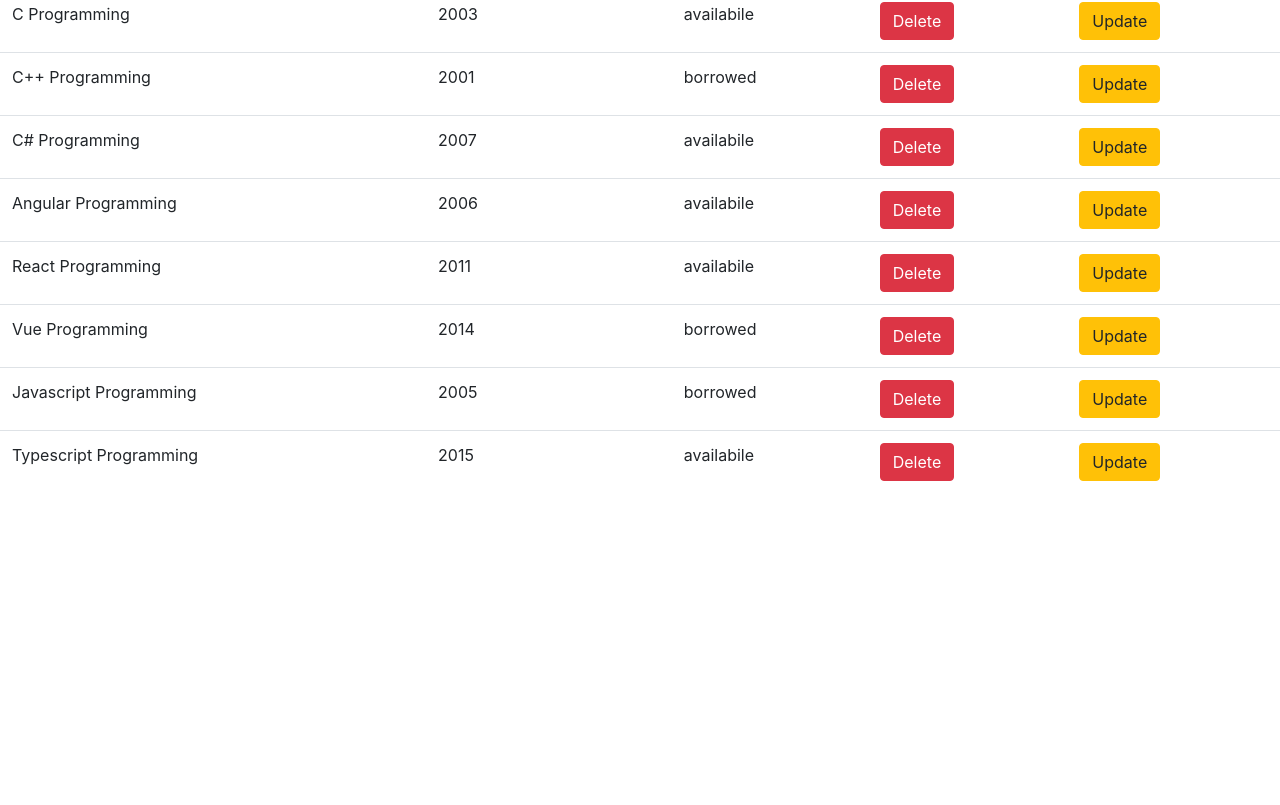
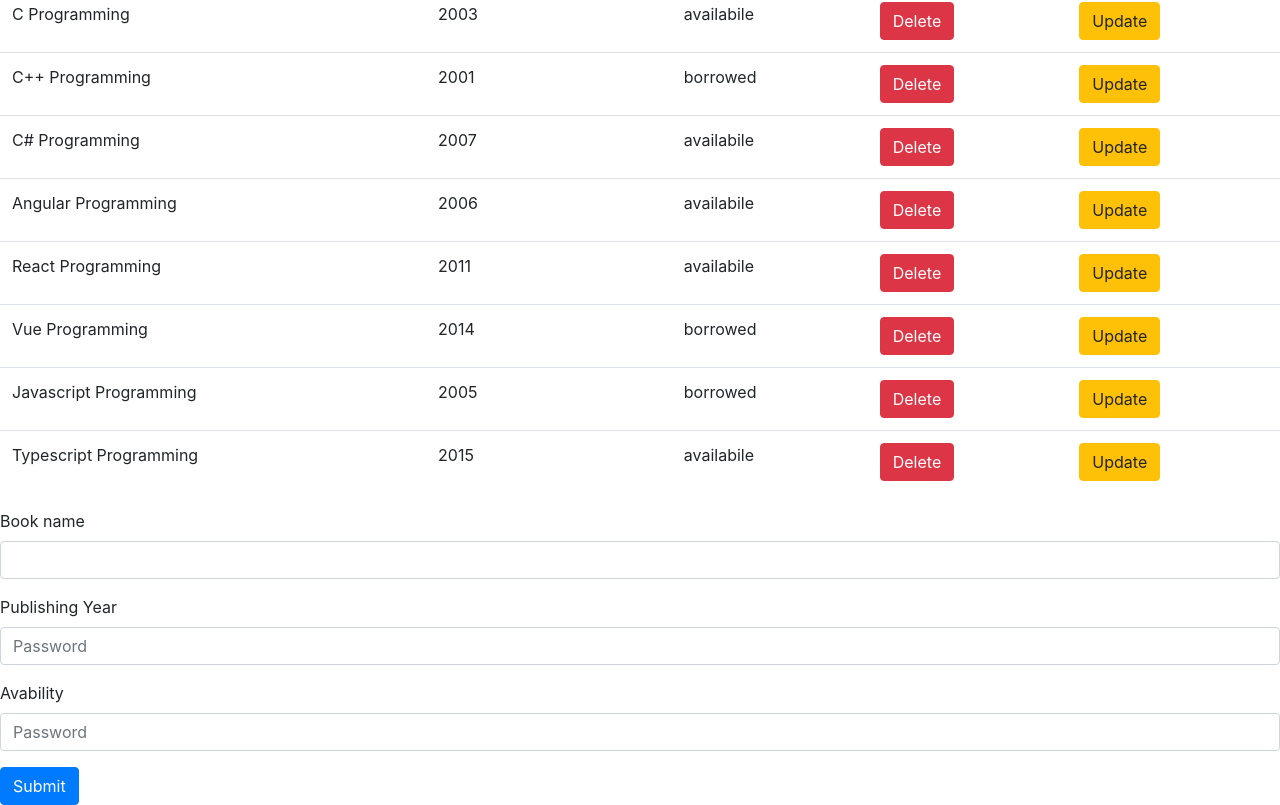
Before and after one commit to rakib3004/book-management, an Angular app: page / in a window 1280 px wide. Shown: the part 345-1150 px from the top of the page. Before the commit the page ends 854 px from the top, so only its background shows below. Built offline with nearby package versions, Linux system fonts and the light colour scheme.

Commit message:
add fomr

```diff
--- a/src/app/app.component.html
+++ b/src/app/app.component.html
@@ -2,3 +2,4 @@
 <app-home-menu></app-home-menu>
 
 <app-book-list></app-book-list>
+<app-update-book></app-update-book>
--- a/src/app/update-book/update-book.component.html
+++ b/src/app/update-book/update-book.component.html
@@ -1,4 +1,15 @@
-<form action="">
-
-
-</form>
+<form>
+    <div class="form-group">
+      <label for="name">Book name</label>
+      <input type="text" class="form-control" id="name">
+    </div>
+    <div class="form-group">
+      <label for="name">Publishing Year</label>
+      <input type="text" class="form-control" id="year" placeholder="Password">
+    </div>
+    <div class="form-group">
+        <label for="name">Avability</label>
+        <input type="text" class="form-control" id="avability" placeholder="Password">
+    </div>
+    <button type="submit" class="btn btn-primary">Submit</button>
+  </form>
```
